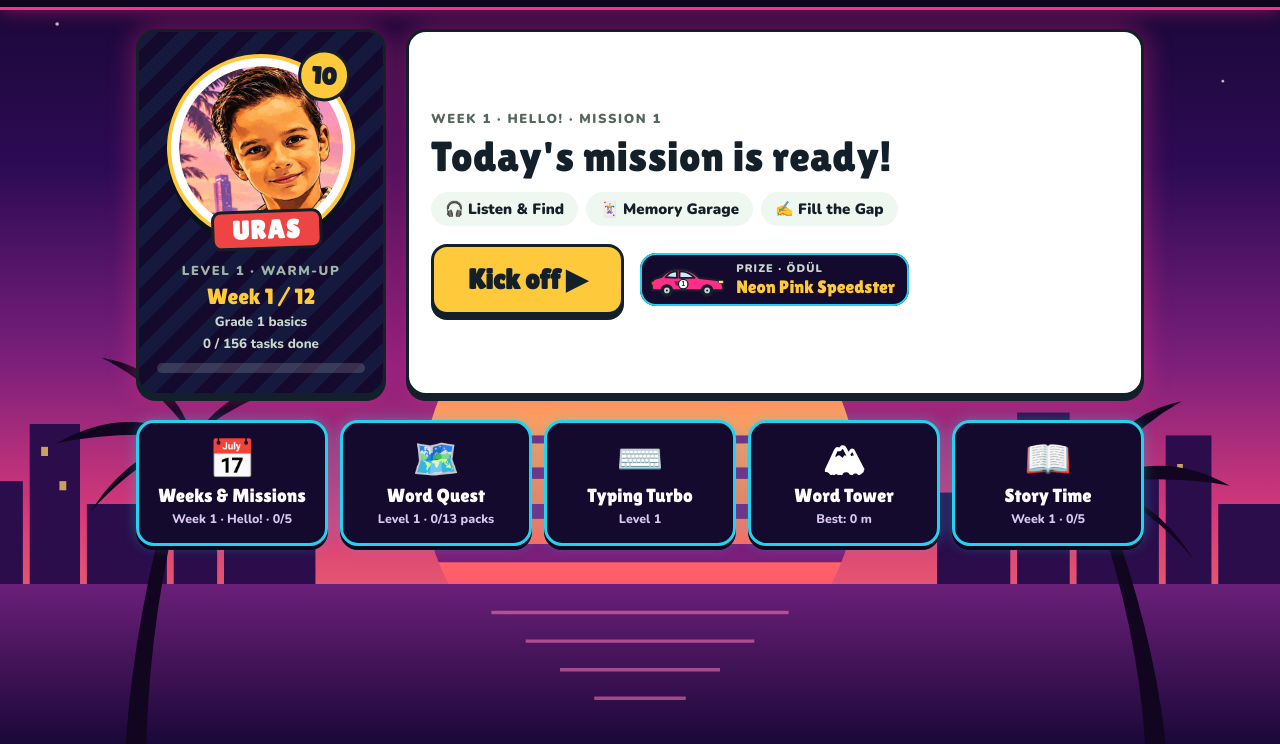
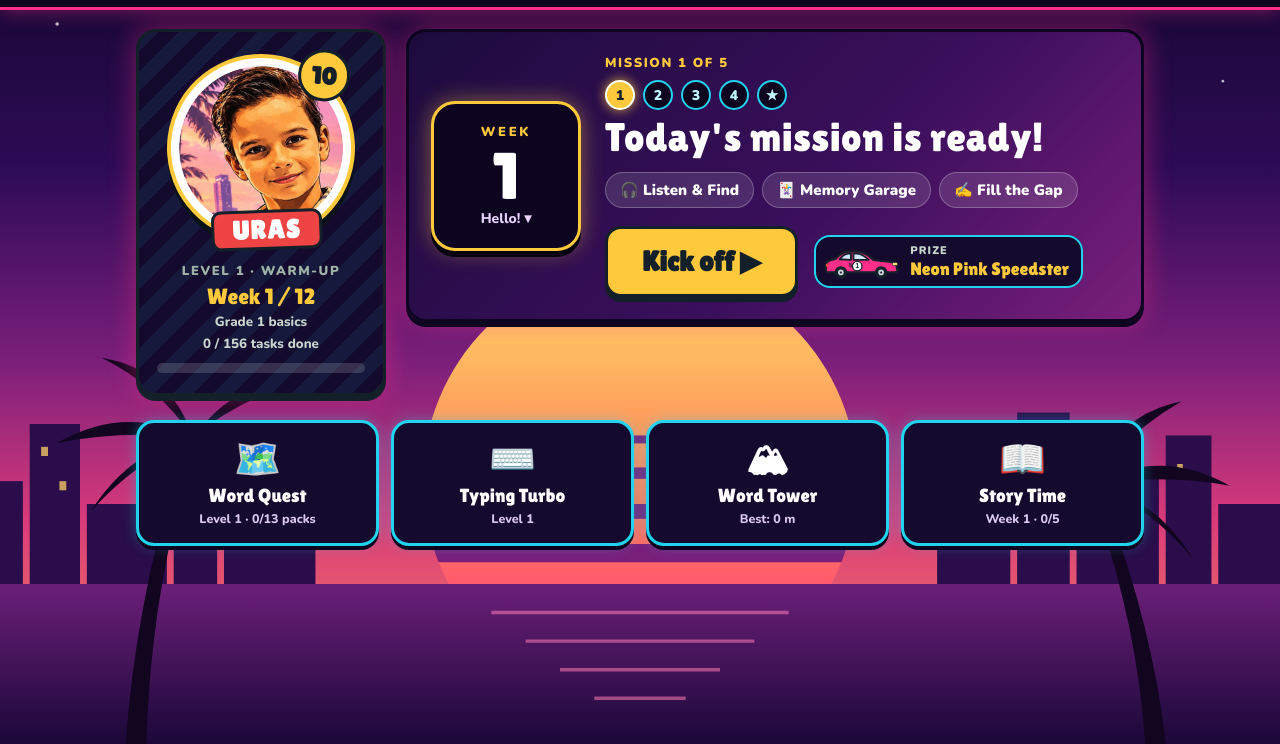
Before and after one commit to ozgencilimge-prog/UrasWebSite, a plain HTML site: page index.html in a window 1280 px wide. Shown: the part 56-800 px from the top of the page. Drawn offline with nearby package versions, Linux system fonts and the light colour scheme.

Commit message:
Redesigned mission card with the weeks inside it
Neon mission card: a WEEK badge (tap to open the 12 week numbers and the chosen week's Missions / Sentence / Word Wall tabs), mission step dots, task chips, Kick off and the prize car. The separate Weeks & Missions menu tile is gone; the menu has the four games.

Co-Authored-By: Claude Opus 5.5 <noreply@anthropic.com>

```diff
--- a/index.html
+++ b/index.html
@@ -462,7 +462,7 @@ body::before{background:#0d0420}
 .m-prize svg{width:78px;height:auto}
 .m-prize small{display:block;color:#c9d6ce;font-weight:900;font-size:11px;text-transform:uppercase;letter-spacing:.1em}
 .m-prize b{font-family:var(--display);font-weight:400;font-size:18px;color:var(--sun)}
-.menu{display:grid;grid-template-columns:repeat(5,1fr);gap:12px}
+.menu{display:grid;grid-template-columns:repeat(4,1fr);gap:12px}
 .mtile{background:#140a2e;color:#fff;border:3px solid #22d3ee;border-radius:18px;padding:16px 10px;display:grid;gap:4px;justify-items:center;text-align:center;cursor:pointer;box-shadow:0 4px 0 #0d0420,0 0 14px rgba(34,211,238,.35);min-width:0}
 .mtile .mt-ic{font-size:38px;line-height:1.1}
 .mtile b{font-family:var(--display);font-weight:400;font-size:19px;line-height:1.1}
@@ -470,8 +470,38 @@ body::before{background:#0d0420}
 .mtile.on{background:var(--sun);color:var(--ink);border-color:#fff;box-shadow:0 4px 0 #0d0420,0 0 20px rgba(255,201,60,.8)}
 .mtile.on small{color:#4a3500}
 .panel{display:grid;gap:24px}
-@media (max-width:900px){.menu{grid-template-columns:repeat(3,1fr)}}
-@media (max-width:640px){.menu{grid-template-columns:1fr 1fr}.mtile:first-child{grid-column:1 / -1}.btn.big{font-size:24px;padding:14px 26px}}
+@media (max-width:900px){.menu{grid-template-columns:repeat(2,1fr)}}
+@media (max-width:640px){.btn.big{font-size:24px;padding:14px 26px}}
+/* Mission card, neon: WEEK badge on the left, mission steps + Kick off on the right */
+.mission{background:linear-gradient(135deg,#1c0b3d 0%,#3b0f5c 58%,#7a1f7a 100%);color:#fff;border-color:#0d0420;box-shadow:0 5px 0 #0d0420,0 0 28px rgba(255,46,136,.45)}
+.mission h1{color:#fff;font-size:clamp(28px,4vw,40px)}
+.mission .eyebrow{color:#ffc93c}
+.m-top{display:grid;grid-template-columns:150px 1fr;gap:24px;align-items:center}
+.m-body{min-width:0}
+.m-week{width:150px;aspect-ratio:1;border-radius:24px;border:3px solid #ffc93c;background:#0d0420;color:#fff;display:grid;place-items:center;align-content:center;gap:2px;cursor:pointer;box-shadow:0 6px 0 #05010f,0 0 22px rgba(255,201,60,.45);padding:8px}
+.m-week small{font-weight:900;letter-spacing:.2em;color:#ffc93c;font-size:13px}
+.m-week b{font-family:var(--display);font-weight:400;font-size:66px;line-height:1}
+.m-week span{font-weight:800;font-size:14px;color:#e9d5ff;line-height:1.2;text-align:center}
+.m-week[aria-expanded="true"]{background:#ffc93c;color:#132029;border-color:#fff}
+.m-week[aria-expanded="true"] small,.m-week[aria-expanded="true"] span{color:#132029}
+.m-dots{display:flex;gap:8px;margin:8px 0 6px}
+.m-dot{width:30px;height:30px;border-radius:50%;display:grid;place-items:center;font-weight:900;font-size:14px;border:2px solid #22d3ee;color:#bff6ff;background:#0d0420}
+.m-dot.done{background:#16a34a;border-color:#4ade80;color:#fff}
+.m-dot.cur{background:#ffc93c;border-color:#fff;color:#132029;box-shadow:0 0 12px rgba(255,201,60,.8)}
+.m-sub{color:#e9d5ff;font-weight:800;margin:8px 0 16px}
+.mission .m-chip{background:rgba(255,255,255,.12);color:#fff;border:1px solid rgba(255,255,255,.25)}
+.mission .btn.ghost{background:#fff}
+.m-weeks{margin-top:20px;padding-top:18px;border-top:2px dashed rgba(255,255,255,.3);display:grid;gap:16px}
+.m-weeks .wk-nums{margin-top:0}
+.m-weeks .wk-detail{color:var(--ink)}
+.m-weeks .mtrack{grid-template-columns:repeat(auto-fit,minmax(150px,1fr))}
+.m-weeks .mtrack::before{display:none}
+.hero{align-items:start}
+@media (max-width:640px){
+ .m-top{grid-template-columns:1fr;gap:14px;justify-items:start}
+ .m-week{width:auto;aspect-ratio:auto;grid-auto-flow:column;gap:10px;padding:8px 16px;border-radius:16px}
+ .m-week b{font-size:36px}
+}
 
 /* Word Quest: level tabs, pack map, flip card */
 .vb-tab:disabled{cursor:not-allowed;background:#dfe7e2;color:var(--muted);box-shadow:none}
@@ -658,26 +688,24 @@ tr.cur td{background:#fff6d6}
 <main class="wrap">
   <div class="hero">
     <aside class="pcard" id="pcard" aria-label="Uras'ın oyuncu kartı"></aside>
-    <section class="card mission" id="mission" aria-live="polite"></section>
+    <section class="card mission" aria-live="polite">
+      <div id="mission"></div>
+      <!-- Opens from the WEEK badge: week numbers, then that week's sub-tabs -->
+      <div class="m-weeks" id="m-weeks" hidden>
+        <div class="wk-nums" id="levels"></div>
+        <div class="card wk-detail" id="week-detail" hidden>
+          <div class="wk-detail-h"><h3 id="fx-title">Week 1</h3><button class="xbtn" data-w-close="1" title="Haftayı kapat">✕ Exit</button></div>
+          <div class="sub-tabs" id="week-subtabs" role="tablist"></div>
+          <div data-sub="missions"><div class="fixtures mtrack" id="fixtures"></div></div>
+          <div data-sub="sentence" id="week-chunk"></div>
+          <div data-sub="wall"><div class="wall" id="wall"></div></div>
+        </div>
+      </div>
+    </section>
   </div>
 
   <!-- Simple home: one menu; each part opens only when its button is tapped -->
   <nav class="menu" id="menu" aria-label="Menü"></nav>
-
-  <div class="panel" data-panel="weeks" hidden>
-    <section>
-      <div class="sec-h"><h2>Weeks</h2></div>
-      <div class="wk-nums" id="levels"></div>
-    </section>
-    <!-- Opens when a week number is tapped: sub-tabs for that week -->
-    <div class="card wk-detail" id="week-detail" hidden>
-      <div class="wk-detail-h"><h3 id="fx-title">Week 1</h3><button class="xbtn" data-w-close="1" title="Haftayı kapat">✕ Exit</button></div>
-      <div class="sub-tabs" id="week-subtabs" role="tablist"></div>
-      <div data-sub="missions"><div class="fixtures mtrack" id="fixtures"></div></div>
-      <div data-sub="sentence" id="week-chunk"></div>
-      <div data-sub="wall"><div class="wall" id="wall"></div></div>
-    </div>
-  </div>
 
   <div class="panel" data-panel="quest" hidden><section class="card" id="vbank"></section></div>
   <div class="panel" data-panel="typing" hidden><section class="card typing-card" id="typing-card"></section></div>
@@ -1084,19 +1112,24 @@ function renderHome(){
  const ci=Math.min(completedDays(),NCARS-1);const nc=carAt(ci);
  /* Sentence of the week lives in the Weeks panel; the mission card stays short */
  $('#week-chunk').innerHTML=`<div class="chunk" style="margin:0"><button class="speak" data-chunk="1" aria-label="Haftanın cümlesini dinle">🔊</button><span><small>Sentence of the week · Week ${view}</small><b>${esc(Wk.chunk)}</b><small>${esc(Wk.chunkTr)}</small></span></div>`;
- const head=`<p class="eyebrow">Week ${view} · ${esc(Wk.en)}${nd>=0?` · ${nd===4?'Final Mission':'Mission '+(nd+1)}`:''}</p>`;
+ /* Mission card: WEEK badge (tap = open the weeks) + mission steps + Kick off + prize */
  const prize=lbl=>`<span class="m-prize">${carSVG(nc.color,ci+1,nc.v)}<span><small>${lbl}</small><b>${esc(nc.name)}</b></span></span>`;
+ const badge=`<button class="m-week" data-act="weekpick" aria-expanded="${weekPick}" title="Choose a week"><small>WEEK</small><b>${view}</b><span>${esc(Wk.en)} ${weekPick?'▴':'▾'}</span></button>`;
+ const dots=`<div class="m-dots" aria-label="Missions this week">${PLAN.map((_,d)=>`<span class="m-dot${dayComplete(view,d)?' done':''}${d===nd?' cur':''}">${dayComplete(view,d)?'✓':d===4?'★':d+1}</span>`).join('')}</div>`;
+ let body;
  if(nd===-1){
-  m.innerHTML=`<div>${head}<h1>Week complete! 🏆</h1><p class="meta" style="margin:10px 0 16px">${view<NW?'Choose a new week!':'Season complete. You are the champion!'}</p>
-   <div class="m-go"><button class="btn big" data-panel="weeks">Choose a week ▶</button><button class="btn ghost" data-act="garage">🚗 Garage</button></div></div>`;
+  body=`<p class="eyebrow">All 5 missions done</p>${dots}<h1>Week complete! 🏆</h1><p class="m-sub">${view<NW?'Tap the WEEK badge and choose a new week.':'Season complete. You are the champion!'}</p>
+   <div class="m-go"><button class="btn big" data-act="weekpick">Choose a week ▶</button><button class="btn ghost" data-act="garage">🚗 Garage</button></div>`;
  }else if(waitsTomorrow(view,nd)){
-  m.innerHTML=`<div>${head}<h1>Done for today. Great job, Uras!</h1><p class="meta" style="margin:10px 0 16px">Mission ${nd+1} is waiting for you tomorrow.</p>${prize("Tomorrow's prize")}</div>`;
+  body=`<p class="eyebrow">${nd===4?'Final Mission':'Mission '+(nd+1)} · tomorrow</p>${dots}<h1>Done for today. Great job, Uras!</h1><p class="m-sub">Mission ${nd+1} is waiting for you tomorrow.</p><div class="m-go">${prize("Tomorrow's prize")}</div>`;
  }else{
   const started=dayStarted(view,nd);
-  m.innerHTML=`<div>${head}<h1>${started?"Let's keep going, Uras!":"Today's mission is ready!"}</h1>
+  body=`<p class="eyebrow">${nd===4?'Final Mission':'Mission '+(nd+1)+' of 5'}</p>${dots}<h1>${started?"Let's keep going, Uras!":"Today's mission is ready!"}</h1>
    <div class="m-tasks">${PLAN[nd].map((s,t)=>`<span class="m-chip${S.done[tk(view,nd,t)]?' done':''}">${TASKS[s.t].ic} ${TASKS[s.t].name}</span>`).join('')}</div>
-   <div class="m-go"><button class="btn big" data-act="start">${started?'Continue ▶':'Kick off ▶'}</button>${prize('Prize · ödül')}</div></div>`;
- }
+   <div class="m-go"><button class="btn big" data-act="start">${started?'Continue ▶':'Kick off ▶'}</button>${prize('Prize')}</div>`;
+ }
+ m.innerHTML=`<div class="m-top">${badge}<div class="m-body">${body}</div></div>`;
+ $('#m-weeks').hidden=!weekPick;
  renderMenu();
 
  $('#fx-title').textContent=`Week ${view} · ${Wk.en} (${Wk.tr})`;
@@ -1112,13 +1145,12 @@ function renderHome(){
 }
 
 /* Home menu: one tile per part of the site; tapping a tile opens that part (only one open at a time) */
-let openPanel=null,weekDetail=false,weekSub='missions';
+let openPanel=null,weekPick=false,weekDetail=false,weekSub='missions';
 function renderMenu(){
  const Wk=WEEKS[view-1],dn=PLAN.filter((_,d)=>dayComplete(view,d)).length;
  const ps=vqPacks(VOCAB_LEVELS[vbLevel-1]),pd=ps.filter((_,p)=>vqStars(vbLevel,p)>0).length;
  const ST=storyOf(view),sd=Math.min(sbDone(view),ST.length);
  const items=[
-  ['weeks','📅','Weeks & Missions',`Week ${view} · ${Wk.en} · ${dn}/5`],
   ['quest','🗺️','Word Quest',`Level ${vbLevel} · ${pd}/${ps.length} packs`],
   ['typing','⌨️','Typing Turbo',`Level ${S.typing.level}`],
   ['tower','🏔','Word Tower',`Best: ${S.tower.best} m`],
@@ -1132,6 +1164,8 @@ document.addEventListener('click',e=>{
  const b=e.target.closest('button');if(!b)return;
  if(b.dataset.panel){openPanel=openPanel===b.dataset.panel&&b.classList.contains('mtile')?null:b.dataset.panel;renderMenu();
   if(openPanel){const p=document.querySelector(`.panel[data-panel="${openPanel}"]`);if(p)p.scrollIntoView({behavior:'smooth',block:'start'})}return}
+ if(b.dataset.act==='weekpick'){weekPick=!weekPick;if(!weekPick)weekDetail=false;renderHome();
+  if(weekPick){const d=$('#m-weeks');if(d)d.scrollIntoView({behavior:'smooth',block:'nearest'})}return}
  if(b.dataset.w){const w=+b.dataset.w;if(w===view&&weekDetail)weekDetail=false;else{view=w;weekDetail=true}renderHome();
   if(weekDetail){const d=$('#week-detail');if(d)d.scrollIntoView({behavior:'smooth',block:'nearest'})}return}
  if(b.dataset.wClose){weekDetail=false;renderHome();return}
```
Also changed, not shown: uras-english-cup.html (+62 -28 lines).
